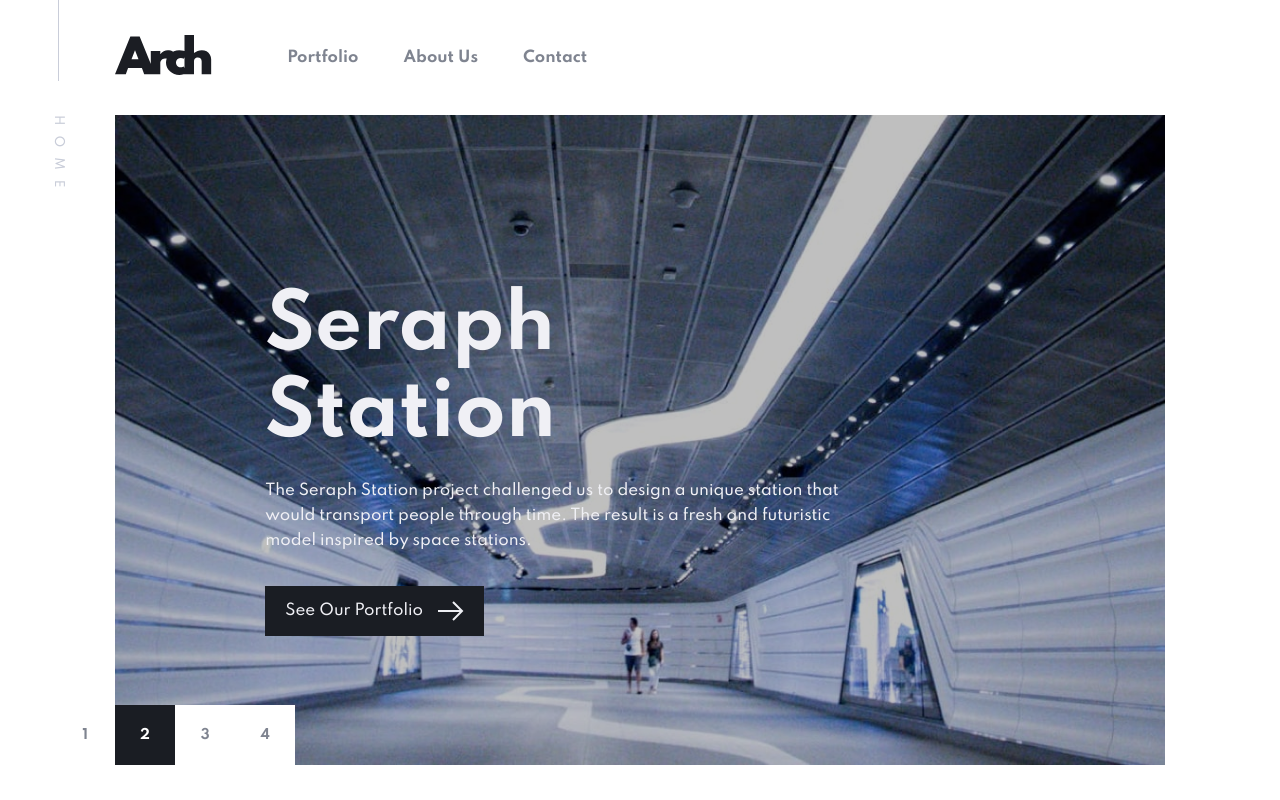
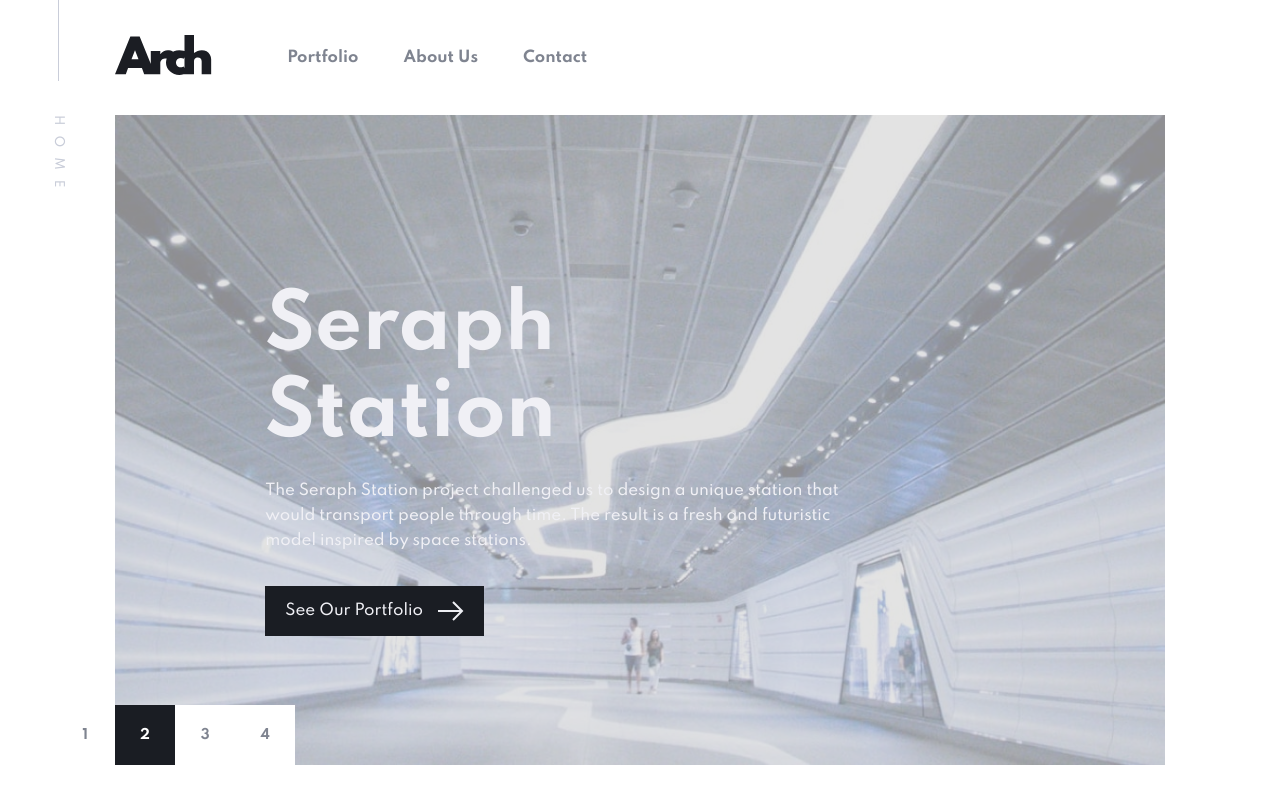
Before and after one commit to jskahmeyer/arch-studio, a React (Vite) app: page / in a window 1280 px wide. Shown: the top 800 px of the page. Built offline with nearby package versions, Linux system fonts and the light colour scheme.

Commit message:
Fix hero slider animation

```diff
--- a/src/components/home/Hero.tsx
+++ b/src/components/home/Hero.tsx
@@ -1,4 +1,4 @@
-import { useState, useEffect, useRef } from 'react'
+import { useState, useEffect } from 'react'
 import { Link } from 'react-router-dom'
 import arrow from '../../assets/images/icons/icon-arrow.svg'
 import heroSlides from '../../data/hero-slides.json'
@@ -10,7 +10,6 @@ const mobileImages = import.meta.glob<string>('../../assets/images/home/mobile/*
 
 const Hero = () => {
     const [current, setCurrent] = useState(0)
-    const slideRef = useRef<HTMLImageElement>(null)
     const { width } = useViewport()
 
     const getImage = (filename: string) => {
@@ -25,28 +24,20 @@ const Hero = () => {
     const paragraphs = heroSlides.map(i => i.subheading)
 
     useEffect(() => {
-        slideRef.current?.classList.add('active-timer')
-
         const timeoutID = setTimeout(() => {
             setCurrent(prev => (prev < 3 ? prev + 1 : 0))
-            slideRef.current?.classList.remove('active-timer')
-            slideRef.current?.classList.remove('active-click')
         }, 6000)
 
         return () => clearTimeout(timeoutID)
     }, [current])
 
-    const activeClick = () => {
-        slideRef.current?.classList.remove('active-timer')
-        slideRef.current?.classList.add('active-click')
-    }
-
     return (
         <div className="homepage-hero">
             <div className="backdrop">
                 <img
+                    key={current}
+                    className="active-timer"
                     src={getImage(backdrops[current])}
-                    ref={slideRef}
                     alt={`${titles[current]} portfolio preview`}
                 />
             </div>
@@ -58,10 +49,10 @@ const Hero = () => {
                     <img src={arrow} alt="Arrow to redirect to portfolio" />
                 </Link>
             </div>
-            <div className="pagination" onClick={activeClick}>
+            <div className="pagination">
                 {ids.map((id, i) => (
                     <button
-                        className={`pagination-button ${i === current && 'active'}`}
+                        className={`pagination-button ${i === current ? 'active' : ''}`}
                         onClick={() => setCurrent(i)}
                         key={i}>
                             {id}
--- a/src/sass/pages/_home.scss
+++ b/src/sass/pages/_home.scss
@@ -18,7 +18,7 @@
             height: 100%;
             width: 100%;
 
-            &.active-timer, .active-click {
+            &.active-timer {
                 animation: flash 1200ms;
 
                 @keyframes flash {
@@ -68,7 +68,7 @@
             font-family: inherit;
             font-weight: 700;
             cursor: pointer;
-            transition: .35s;
+            transition: background-color 1200ms, color 1200ms;
 
             &:hover {
                 background-color: $very-light-gray;
```
